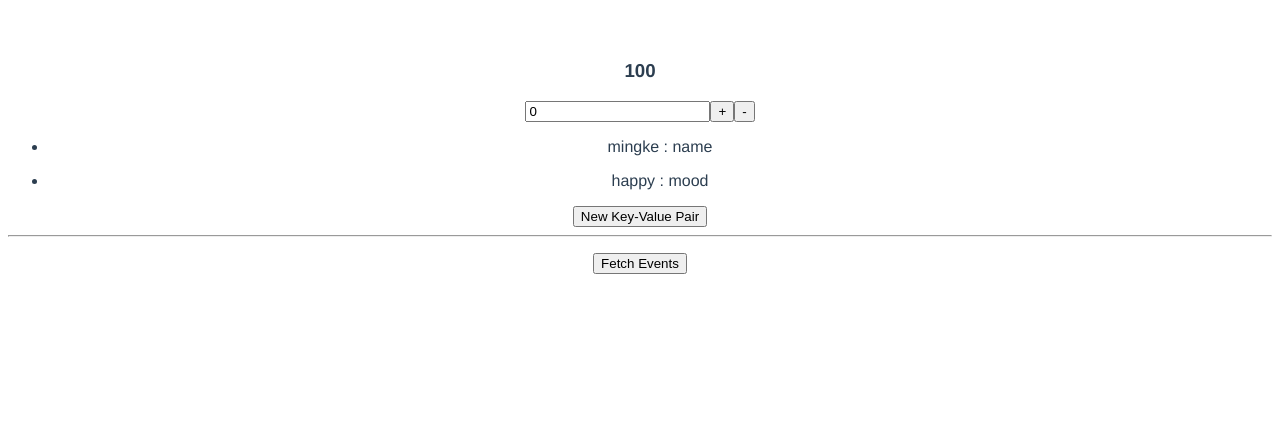
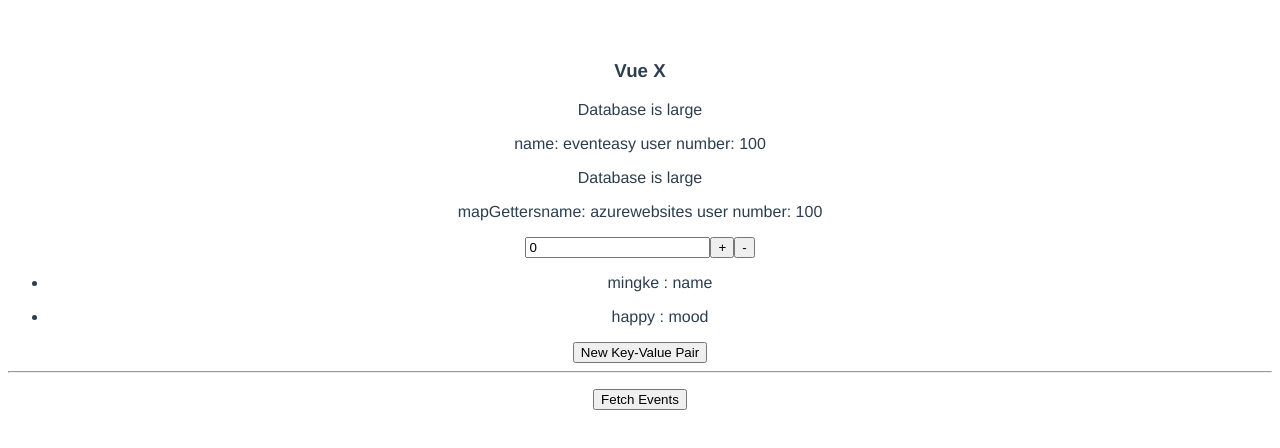
Before and after one commit to Mingke1999/vue2, a Vue app: page / in a window 1280 px wide. Shown: the top 448 px of the page. Built offline with nearby package versions, Linux system fonts and the light colour scheme; a small style sheet from the web is missing.

Commit message:
mapGetters conditional rendering

```diff
--- a/src/ModuleX/VueX.vue
+++ b/src/ModuleX/VueX.vue
@@ -1,6 +1,11 @@
 <template>
   <div>
-    <h3>{{userId}}</h3>
+    <h3>{{"Vue X"}}</h3>
+    <p>{{$store.getters.validEvents}}</p>
+    <p>{{$store.getters.getEventEasy('eventeasy')}}</p>
+
+    <p>{{validEvents}}</p>
+    <p>{{"mapGetters"+getEventEasy('azurewebsites')}}</p>
     <input type="text" v-model="num"/>
     <button @click="addHandle">+</button>
     <button @click="minHandle">-</button>
@@ -21,7 +26,7 @@
 </template>
 
 <script>
-import { mapState,mapMutations,mapActions } from 'vuex';
+import { mapState,mapMutations,mapActions,mapGetters } from 'vuex';
 import {ADD_NUM} from './constants'
 export default {
     // computed:{
@@ -34,7 +39,8 @@ export default {
     // })
     //computed:mapState(["userId"])
     computed:{
-        ...mapState(["userId","details","events"])
+        ...mapState(["userId","details","events"]),
+        ...mapGetters(["validEvents","getEventEasy"])
         //computed read
     },
     methods:{
--- a/src/ModuleX/store/index.js
+++ b/src/ModuleX/store/index.js
@@ -42,6 +42,14 @@ const store = new vueX.Store({
             console.log(err)
         })
       }
+    },
+    getters:{
+      validEvents(state){
+        return state.userId >= 100 ? "Database is large":'A startup database'
+      },
+      getEventEasy:(state)=>(name)=>{
+        return "name: "+name + " user number: "+state.userId
+      }
     }
   })
 
```
